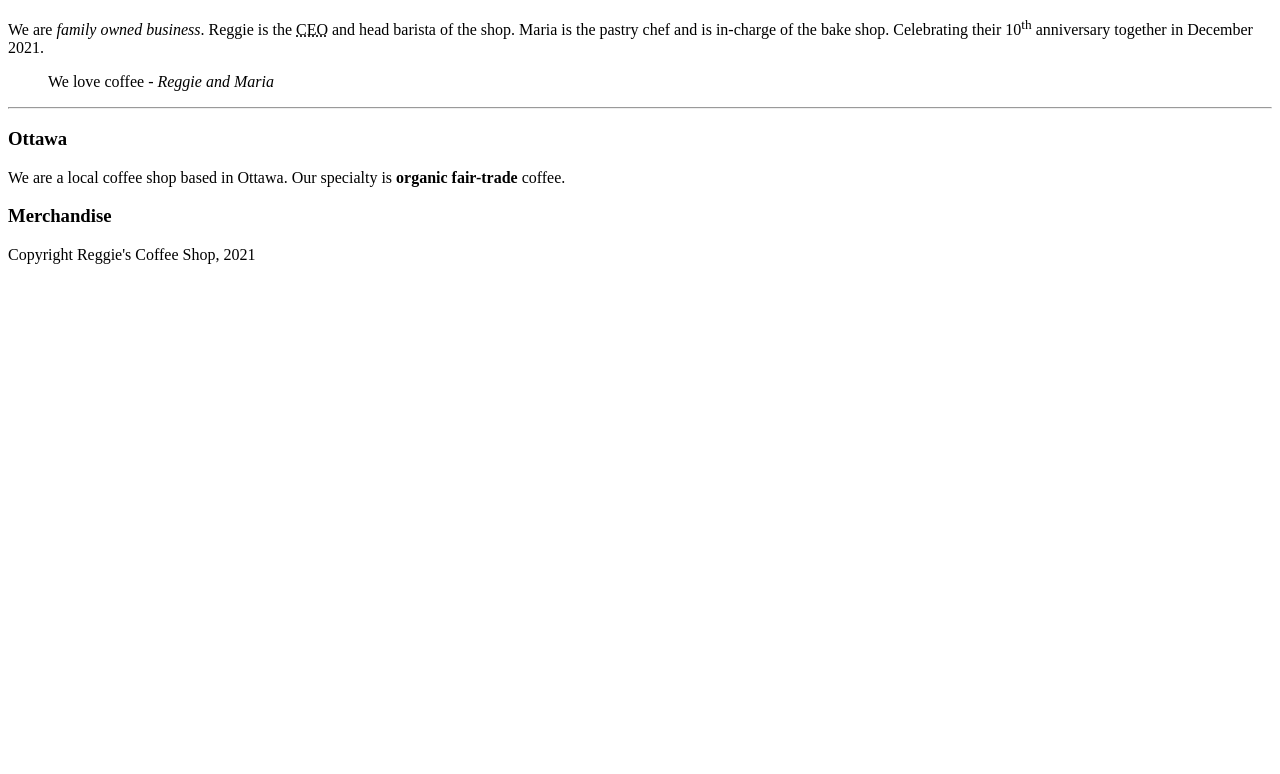
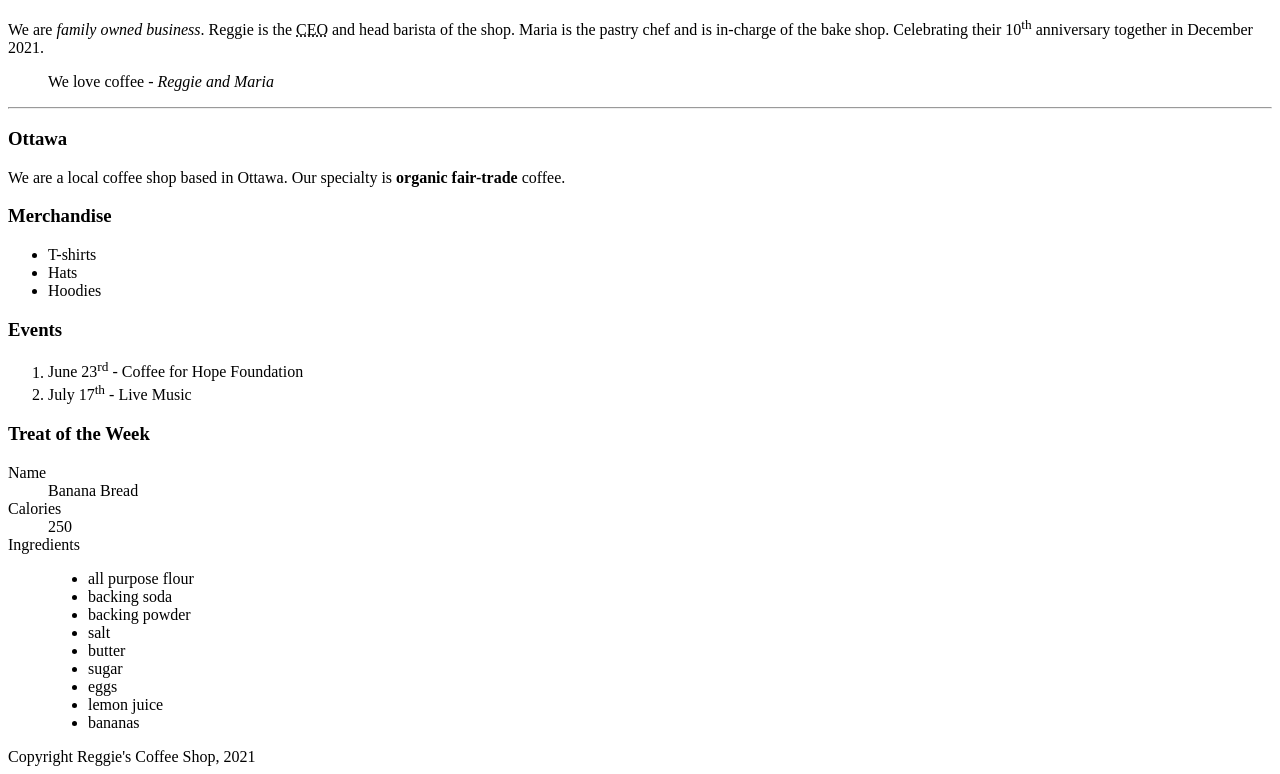
Before and after one commit to abhaysharma/mtm6130-s21-020, a plain HTML site: page week3/index.html in a window 1280 px wide. Shown: the part 110-884 px from the top of the page. Before the commit the page ends 800 px from the top, so only its background shows below. Drawn offline with Linux system fonts and the light colour scheme.

Commit message:
Adds HTML lists

```diff
--- a/week3/index.html
+++ b/week3/index.html
@@ -46,7 +46,45 @@
     </article>
     <aside>
       <h3>Merchandise</h3>
+      <!-- Adding unordered list for merchandise -->
+      <ul>
+        <li>T-shirts</li>
+        <li>Hats</li>
+        <li>Hoodies</li>
+      </ul>
     </aside>
+    <!-- Adding section for the ordered list -->
+    <section>
+      <h3>Events</h3>
+      <ol>
+        <li>June 23<sup>rd</sup> - Coffee for Hope Foundation</li>
+        <li>July 17<sup>th</sup> - Live Music</li>
+      </ol>
+    </section>
+    <!-- Adding section for the description list -->
+    <section>
+      <h3>Treat of the Week</h3>
+      <dl>
+        <dt>Name</dt>
+        <dd>Banana Bread</dd>
+        <dt>Calories</dt>
+        <dd>250</dd>
+        <dt>Ingredients</dt>
+        <dd>
+          <ul>
+            <li>all purpose flour</li>
+            <li>backing soda</li>
+            <li>backing powder</li>
+            <li>salt</li>
+            <li>butter</li>
+            <li>sugar</li>
+            <li>eggs</li>
+            <li>lemon juice</li>
+            <li>bananas</li>
+          </ul>
+        </dd>
+      </dl>
+    </section>
   </main>
   <!-- Site footer -->
   <footer>
```
